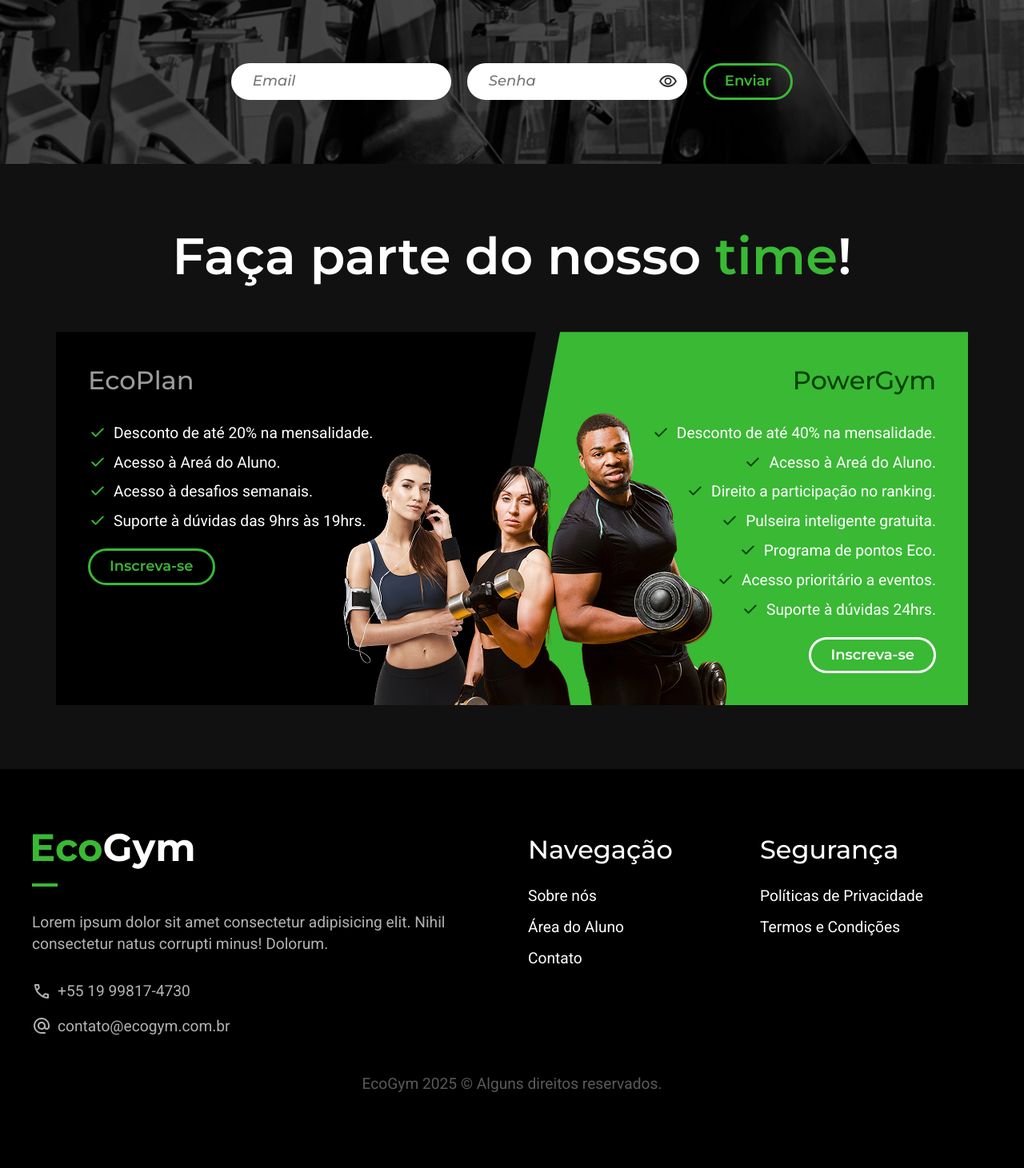
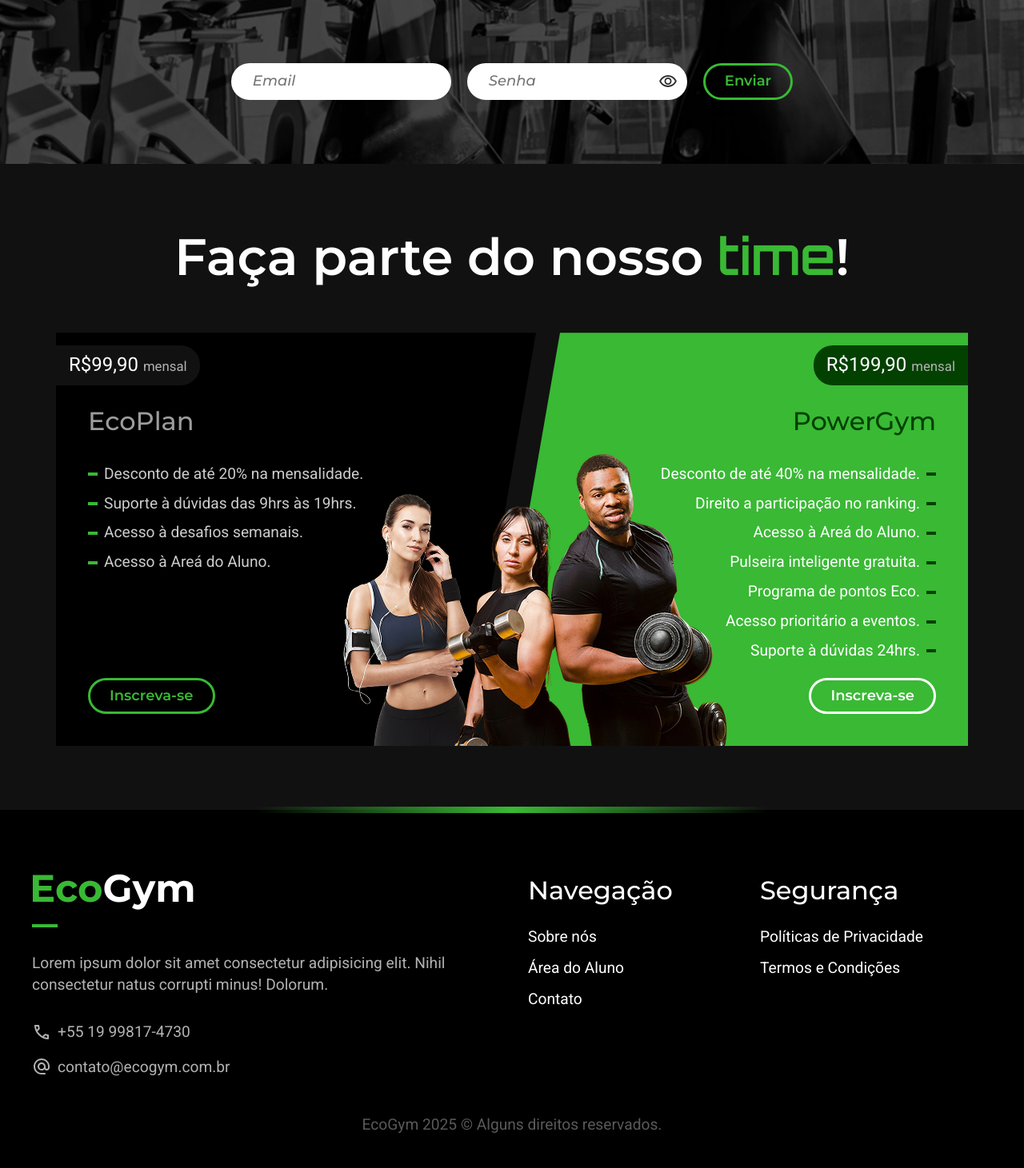
Before and after one commit to felipedegodoy16/projeto-ecogym, a PHP site: page / in a window 1280 px wide. Shown: the part 2773-4234 px from the top of the page at 80% size. Before the commit the page ends 4139 px from the top, so only its background shows below. Run offline with PHP 8.4, Linux system fonts and the light colour scheme.

Commit message:
finishing footer and plans

```diff
--- a/assets/css/main/_footer.scss
+++ b/assets/css/main/_footer.scss
@@ -1,5 +1,21 @@
 .footer-bg {
     background-color: $cor-12;
+    position: relative;
+    &::before {
+        content: '';
+        width: 50%;
+        height: 8px;
+        background: linear-gradient(
+            to right,
+            rgba(0, 0, 0, 0),
+            $cor-p1,
+            rgba(0, 0, 0, 0)
+        );
+        position: absolute;
+        margin-top: -4px;
+        left: 50%;
+        transform: translateX(-50%);
+    }
 }
 
 .footer {
--- a/assets/css/main/_plans.scss
+++ b/assets/css/main/_plans.scss
@@ -6,7 +6,7 @@
 %plans-default {
     display: flex;
     flex-direction: column;
-    padding: 40px;
+    padding: 90px 40px 40px 40px;
     h3 {
         padding-bottom: 32px;
     }
@@ -18,13 +18,8 @@
         li {
             position: relative;
             max-width: max-content;
-            &::before {
-                content: '';
-                position: absolute;
-                width: 24px;
-                height: 24px;
-                left: -32px;
-            }
+            display: flex;
+            align-items: center;
         }
     }
 }
@@ -35,6 +30,7 @@
     padding: 0 20px;
     display: grid;
     grid-template-columns: 1fr 1fr;
+    position: relative;
     h2 {
         grid-column: 1 / -1;
         text-align: center;
@@ -48,11 +44,23 @@
             transform: translateX(5%);
             height: 100%;
             @extend %plans-default;
+            .price {
+                left: 0;
+                background: $cor-11;
+                border-top-right-radius: 24px;
+                border-bottom-right-radius: 24px;
+            }
             ul {
-                margin-left: 32px;
+                margin-left: 20px;
+                flex: 1;
                 li {
                     &::before {
-                        background: url('../img/vetores/check-p1.svg') no-repeat;
+                        content: '';
+                        position: absolute;
+                        width: 12px;
+                        height: 4px;
+                        left: -20px;
+                        background-color: $cor-p1;
                     }
                 }
             }
@@ -71,22 +79,39 @@
             transform: translateX(-5%);
             @extend %plans-default;
             align-items: flex-end;
+            .price {
+                right: 0;
+                background: $cor-p6;
+                border-top-left-radius: 24px;
+                border-bottom-left-radius: 24px;
+            }
             ul {
+                margin-right: 20px;
                 align-items: end;
                 li {
-                    &::before {
-                        background: url('../img/vetores/check-p6.svg') no-repeat;
+                    &::after {
+                        content: '';
+                        position: absolute;
+                        width: 12px;
+                        height: 4px;
+                        right: -20px;
+                        background-color: $cor-p6;
                     }
                 }
-            }
-            img {
-                left: -50px;
             }
         }
         img {
             position: absolute;
             left: -15%;
             bottom: 0;
+        }
+    }
+    .price {
+        position: absolute;
+        padding: 8px 16px;
+        top: 16px;
+        .monthly {
+            font-size: 0.7em;
         }
     }
 }
--- a/assets/css/style.css
+++ b/assets/css/style.css
@@ -464,7 +464,7 @@ img {
 .plans .plan-power-img .plan-power, .plans .plan-eco-img .plan-eco {
   display: flex;
   flex-direction: column;
-  padding: 40px;
+  padding: 90px 40px 40px 40px;
 }
 .plans .plan-power-img .plan-power h3, .plans .plan-eco-img .plan-eco h3 {
   padding-bottom: 32px;
@@ -478,13 +478,8 @@ img {
 .plans .plan-power-img .plan-power ul li, .plans .plan-eco-img .plan-eco ul li {
   position: relative;
   max-width: max-content;
-}
-.plans .plan-power-img .plan-power ul li::before, .plans .plan-eco-img .plan-eco ul li::before {
-  content: "";
-  position: absolute;
-  width: 24px;
-  height: 24px;
-  left: -32px;
+  display: flex;
+  align-items: center;
 }
 
 .plans {
@@ -493,6 +488,7 @@ img {
   padding: 0 20px;
   display: grid;
   grid-template-columns: 1fr 1fr;
+  position: relative;
 }
 .plans h2 {
   grid-column: 1/-1;
@@ -508,11 +504,23 @@ img {
   transform: translateX(5%);
   height: 100%;
 }
+.plans .plan-eco-img .plan-eco .price {
+  left: 0;
+  background: #111;
+  border-top-right-radius: 24px;
+  border-bottom-right-radius: 24px;
+}
 .plans .plan-eco-img .plan-eco ul {
-  margin-left: 32px;
+  margin-left: 20px;
+  flex: 1;
 }
 .plans .plan-eco-img .plan-eco ul li::before {
-  background: url("../img/vetores/check-p1.svg") no-repeat;
+  content: "";
+  position: absolute;
+  width: 12px;
+  height: 4px;
+  left: -20px;
+  background-color: #39b934;
 }
 .plans .plan-eco-img img {
   position: absolute;
@@ -528,23 +536,51 @@ img {
   transform: translateX(-5%);
   align-items: flex-end;
 }
+.plans .plan-power-img .plan-power .price {
+  right: 0;
+  background: #034100;
+  border-top-left-radius: 24px;
+  border-bottom-left-radius: 24px;
+}
 .plans .plan-power-img .plan-power ul {
+  margin-right: 20px;
   align-items: end;
 }
-.plans .plan-power-img .plan-power ul li::before {
-  background: url("../img/vetores/check-p6.svg") no-repeat;
-}
-.plans .plan-power-img .plan-power img {
-  left: -50px;
+.plans .plan-power-img .plan-power ul li::after {
+  content: "";
+  position: absolute;
+  width: 12px;
+  height: 4px;
+  right: -20px;
+  background-color: #034100;
 }
 .plans .plan-power-img img {
   position: absolute;
   left: -15%;
   bottom: 0;
 }
+.plans .price {
+  position: absolute;
+  padding: 8px 16px;
+  top: 16px;
+}
+.plans .price .monthly {
+  font-size: 0.7em;
+}
 
 .footer-bg {
   background-color: #000;
+  position: relative;
+}
+.footer-bg::before {
+  content: "";
+  width: 50%;
+  height: 8px;
+  background: linear-gradient(to right, rgba(0, 0, 0, 0), #39b934, rgba(0, 0, 0, 0));
+  position: absolute;
+  margin-top: -4px;
+  left: 50%;
+  transform: translateX(-50%);
 }
 
 .footer {
--- a/index.html
+++ b/index.html
@@ -6,7 +6,10 @@
   <meta name="viewport" content="width=device-width, initial-scale=1.0">
   <title>EcoGym</title>
 
-  <!-- Fontes -->
+  <!-- Favicon -->
+  <link rel="shortcut icon" href="./assets/img/vetores/logo.svg" type="image/x-icon">
+
+  <!-- Fonts -->
   <link rel="preconnect" href="https://fonts.googleapis.com">
   <link rel="preconnect" href="https://fonts.gstatic.com" crossorigin>
   <link href="https://fonts.googleapis.com/css2?family=Montserrat:ital,wght@0,100..900;1,100..900&family=Orbitron:wght@600&family=Roboto:ital,wght@0,100..900;1,100..900&display=swap" rel="stylesheet">
@@ -45,23 +48,12 @@
       </div>
     </section>
 
-    <article class="goal">
-      <div class="goal-img">
-        <img src="./assets/img/academia.jpg" alt="Imagem da nossa academia dando destaque nos equipamentos que utilizamos para alcançar nossos objetivos.">
-      </div>
-      <div class="goal-texts">
-        <h2 class="font-1-xl">Treine gerando <span class="cor-p1 font-3">energia</span>!</h2>
-        <p class="font-2-s">Nossos equipamentos transformam seu treino em <span class="cor-11">energia renovável</span>. Ao cuidar do corpo e da mente, você também cuida do planeta. Cada movimento gera <span class="cor-11">eletricidade limpa</span> e contribui para um futuro mais sustentável e consciente.</p>
-        <a class="button btn-primary" href="#">Saiba mais</a>
-      </div>
-    </article>
-
     <article class="parallax">
       <div class="parallax-bg">
         <div class="datas">
           <div class="kwh">
             <h3 class="font-1-xs">KWs gerados</h3>
-            <span class="font-1-xl cor-p1">570.000</span>
+            <span class="font-1-xl cor-p1 font-3">570.000</span>
           </div>
           <div class="kwh">
             <h3 class="font-1-xs">Carbono previnido</h3>
@@ -72,6 +64,17 @@
             <span class="font-1-xl cor-p1">570.000</span>
           </div>
         </div>
+      </div>
+    </article>
+
+    <article class="goal">
+      <div class="goal-img">
+        <img src="./assets/img/academia.jpg" alt="Imagem da nossa academia dando destaque nos equipamentos que utilizamos para alcançar nossos objetivos.">
+      </div>
+      <div class="goal-texts">
+        <h2 class="font-1-xl">Treine gerando <span class="cor-p1 font-3">energia</span>!</h2>
+        <p class="font-2-s">Nossos equipamentos transformam seu treino em <span class="cor-11">energia renovável</span>. Ao cuidar do corpo e da mente, você também cuida do planeta. Cada movimento gera <span class="cor-11">eletricidade limpa</span> e contribui para um futuro mais sustentável e consciente.</p>
+        <a class="button btn-primary" href="#">Saiba mais</a>
       </div>
     </article>
 
@@ -121,15 +124,16 @@
 
     <article class="plans-bg">
       <div class="plans">
-        <h2 class="font-1-xl">Faça parte do nosso <span class="cor-p1">time</span>!</h2>
+        <h2 class="font-1-xl">Faça parte do nosso <span class="cor-p1 font-3">time</span>!</h2>
         <div class="plan-eco-img">
           <div class="plan-eco">
+            <span class="font-2-s price cor-0">R$99,90 <span class="monthly cor-5">mensal</span></span>
             <h3 class="font-1-s cor-6">EcoPlan</h3>
-            <ul class="font-2-xs">
+            <ul class="font-2-xs cor-4">
               <li>Desconto de até 20% na mensalidade.</li>
+              <li>Suporte à dúvidas das 9hrs às 19hrs.</li>
+              <li>Acesso à desafios semanais.</li>
               <li>Acesso à Areá do Aluno.</li>
-              <li>Acesso à desafios semanais.</li>
-              <li>Suporte à dúvidas das 9hrs às 19hrs.</li>
             </ul>
             <a href="#" class="button">Inscreva-se</a>
           </div>
@@ -137,11 +141,12 @@
         </div>
         <div class="plan-power-img">
           <div class="plan-power">
+            <span class="font-2-s price cor-0">R$199,90 <span class="monthly cor-5">mensal</span></span>
             <h3 class="font-1-s cor-p6">PowerGym</h3>
             <ul class="font-2-xs">
               <li>Desconto de até 40% na mensalidade.</li>
+              <li>Direito a participação no ranking.</li>
               <li>Acesso à Areá do Aluno.</li>
-              <li>Direito a participação no ranking.</li>
               <li>Pulseira inteligente gratuita.</li>
               <li>Programa de pontos Eco.</li>
               <li>Acesso prioritário a eventos.</li>
```
Also changed, not shown: assets/img/vetores/logo.svg (added), 1 other file.
